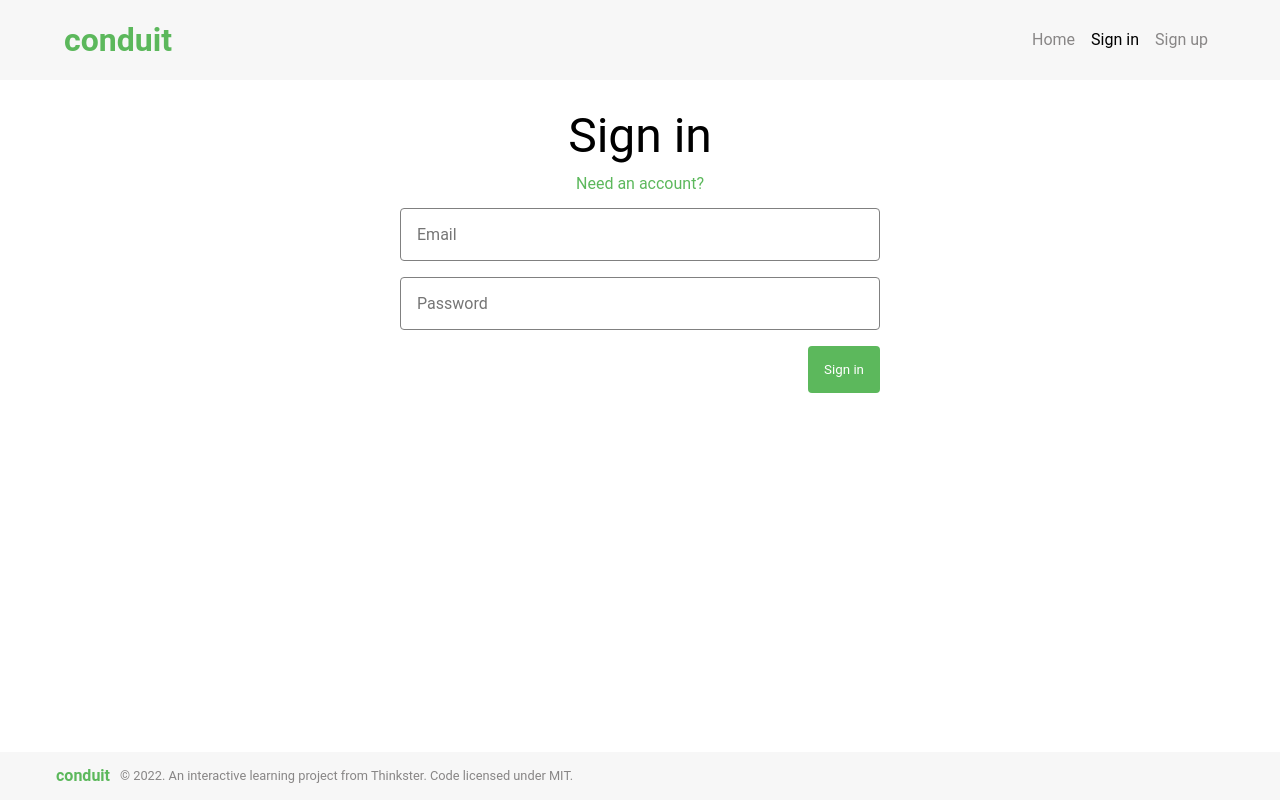
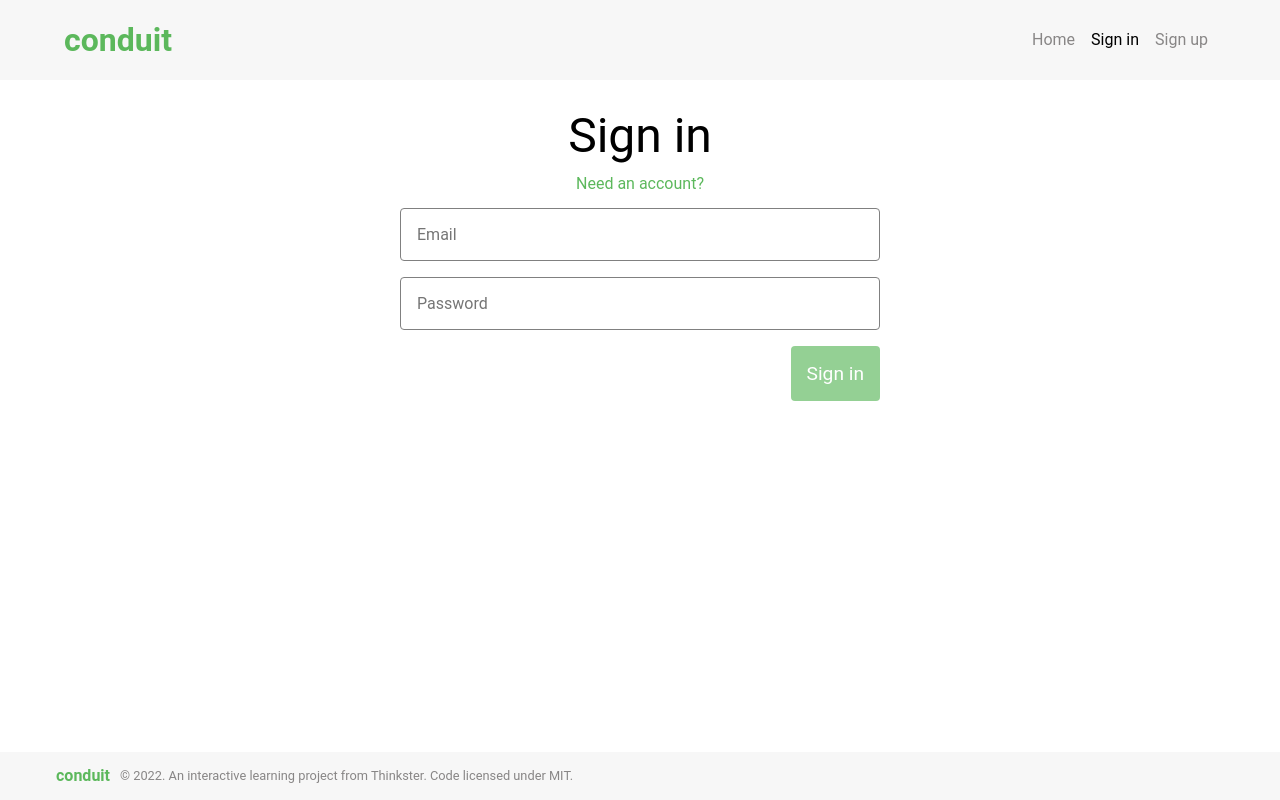
Before and after one commit to DmitryReztsov/blog-front, a React (Create React App) app: page /login in a window 1280 px wide. Built offline with nearby package versions, Linux system fonts and the light colour scheme.

Commit message:
добавлен неактивность кнопки в случае незаполнения одного из полей

```diff
--- a/src/components/pages/Login/Login.css
+++ b/src/components/pages/Login/Login.css
@@ -38,10 +38,17 @@
     color: white;
     align-self: end;
     border-radius: 4px;
+    font-size: 1.2rem;
+}
+
+.login__submit_disabled {
+    cursor: not-allowed;
+    opacity: 0.65;
 }
 
 .login__error {
     color: red;
+    font-weight: 700;
 }
 
 .login__form {
--- a/src/components/pages/Login/Login.tsx
+++ b/src/components/pages/Login/Login.tsx
@@ -13,9 +13,11 @@ const Login: FC = () => {
 
     const [email, setEmail] = useState<string>('')
     const [password, setPassword] = useState<string>('')
+    const [disabled, setDisabled] = useState<boolean>(true)
 
     const submitHandler = (e:React.FormEvent<HTMLFormElement>) : void => {
         e.preventDefault();
+
         dispatch(setUser(email,password))
     }
 
@@ -27,11 +29,23 @@ const Login: FC = () => {
         setPassword(e.currentTarget.value)
     }
 
+    const getClassname = (disabled : boolean) : string => {
+        return disabled ? 'login__submit login__submit_disabled': 'login__submit'
+    }
+
     useEffect(() => {
         if (user) {
             navigate('/')
         }
     },[user])
+
+    useEffect(() => {
+        if (email && password) {
+            setDisabled(false)
+        } else {
+            setDisabled(true)
+        }
+    },[email,password])
 
     return (
         <div className={'login'}>
@@ -61,8 +75,9 @@ const Login: FC = () => {
                             onChange={passwordChangeHandler}
                         />
                         <button
-                            className={'login__submit'}
+                            className={getClassname(disabled)}
                             type={'submit'}
+                            disabled={disabled}
                         >
                             Sign in
                         </button>
```
Also changed, not shown: public/robots.txt (deleted).
